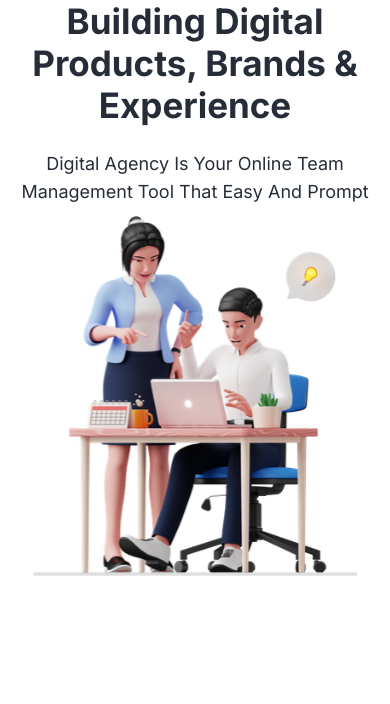
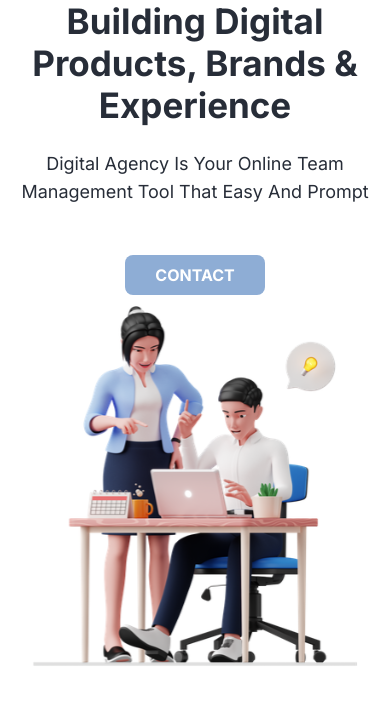
Before and after one commit to RashedAkash/digital-agency-test, a React (Vite) app in the folder digital_agency/: page / in a window 390 px wide. Shown: the top 704 px of the page. Built offline with nearby package versions, Linux system fonts and the light colour scheme.

Commit message:
blue button create

```diff
--- a/digital_agency/src/components/hero/Hero.tsx
+++ b/digital_agency/src/components/hero/Hero.tsx
@@ -1,3 +1,4 @@
+import BlueButton from "../../shared/BlueButton";
 import Container from "../../shared/Container";
 import FullWidth from "../../shared/FullWidth";
 import SectionText from "../../shared/SectionText";
@@ -24,6 +25,7 @@ const Hero = () => {
               text="Digital Agency is your online team management tool that easy and prompt
 "
             />
+            <BlueButton text="contact"/>
           </div>
           <div className="hero-img">
             <img
--- a/digital_agency/src/index.css
+++ b/digital_agency/src/index.css
@@ -45,6 +45,18 @@ body {
   line-height: 27.5px;
   text-transform: capitalize;
   width: 80%;
+  margin-bottom: 50px;
+}
+.blue-button {
+  border-radius: 8px;
+  background: #8eadd5;
+  color: #fff;
+  font-family: Inter;
+  font-size: 16px;
+  font-weight: 600;
+  text-transform: uppercase;
+  border: none;
+  padding: 10px 30px;
 }
 
 /* Tiny Screen */
@@ -67,8 +79,14 @@ body {
     width: 100% !important;
     max-width: 100%;
     height: auto;
+    margin-top: 20px;
   }
-
+  .blue-btn {
+    text-align: center !important;
+    display: flex !important;
+    justify-content: center !important;
+    align-items: center !important;
+  }
 }
 
 /* Small Screen */
@@ -91,6 +109,12 @@ body {
     width: 100% !important;
     max-width: 100%;
     height: auto;
+  }
+  .blue-btn {
+    text-align: center !important;
+    display: flex !important;
+    justify-content: center !important;
+    align-items: center !important;
   }
 }
 
--- /dev/null
+++ b/digital_agency/src/shared/BlueButton.tsx
@@ -0,0 +1,15 @@
+import React from "react";
+
+interface BlueButtonProps {
+  text: string;
+}
+
+const BlueButton: React.FC<BlueButtonProps> = ({ text }) => {
+  return (
+    <div className="blue-btn">
+      <button className="blue-button">{text}</button>
+    </div>
+  );
+};
+
+export default BlueButton;
```
Lines whose indentation alone changed are shown as unchanged.
